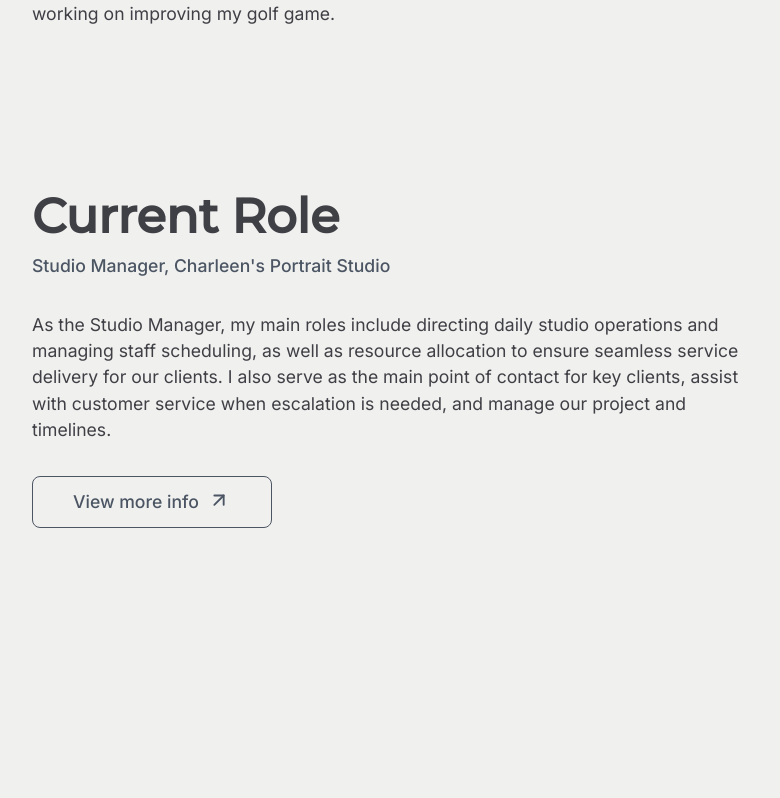
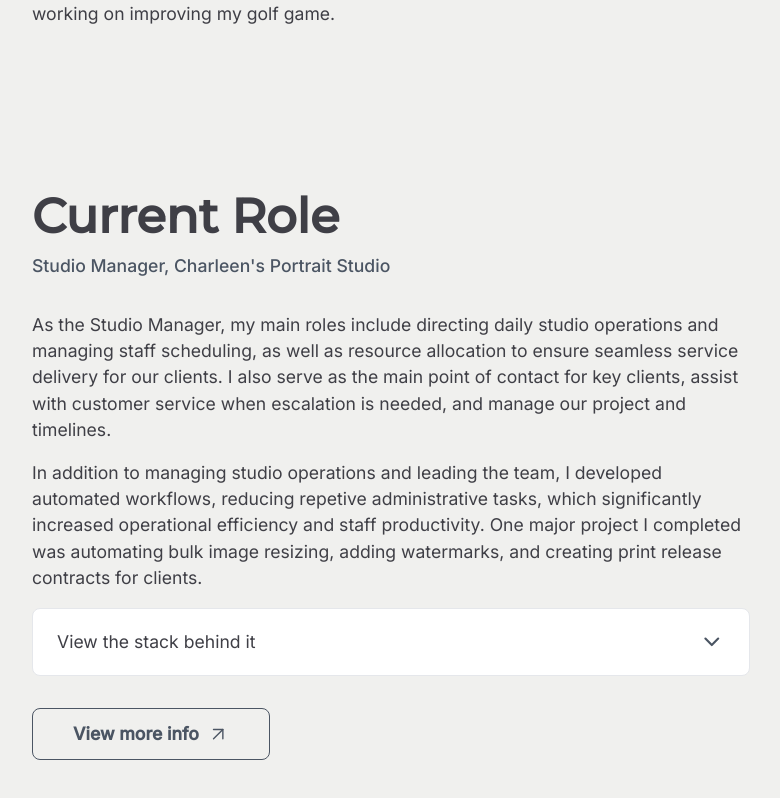
Before and after one commit to todd-buch/Portfolio, a React (Vite) app: page / in a window 1280 px wide. Shown: the part 1845-2643 px from the top of the page, without its empty margins (249-1029 px from the left). Before the commit the page ends 2597 px from the top, so only its background shows below. Built offline with nearby package versions, Linux system fonts and the light colour scheme; the HTML template or start-up script is replaced by a standard one.

Commit message:
home-projects: add tech stack cards, finish current role section

```diff
--- a/src/Main_Projects.tsx
+++ b/src/Main_Projects.tsx
@@ -1,6 +1,12 @@
 import "./Main_Projects.css";
 import { Dot } from "lucide-react";
-import Info_Button from "./Reuseable-Components/Info_Button"
+import Info_Button from "./Reuseable-Components/Info_Button";
+import Tech_Dropdown from "./Reuseable-Components/Tech_Dropdown";
+import Tech_Pill from "./Reuseable-Components/Tech_Pill";
+
+import { SiPython, SiDavinciresolve } from "@icons-pack/react-simple-icons";
+import { DiPhotoshop } from "react-icons/di";
+import { SiGooglegemini } from "react-icons/si";
 
 export default function Main_Projects() {
   return (
@@ -9,7 +15,9 @@ export default function Main_Projects() {
         <div className="bio">
           <h1>Todd Buch</h1>
           <div className="projects-traits">
-            <p>Computer Science Student<i></i></p>
+            <p>
+              Computer Science Student<i></i>
+            </p>
             <Dot className="projects-traits-dot" />
             <p>Software Development & Design</p>
             <Dot className="projects-traits-dot" />
@@ -45,10 +53,55 @@ export default function Main_Projects() {
         </div>
         <div className="main-regular-text-block">
           <h2 className="main-regular-text-block-title">Current Role</h2>
-          <p className="main-regular-text-block-subtitle">Studio Manager, Charleen's Portrait Studio</p>
+          <p className="main-regular-text-block-subtitle">
+            Studio Manager, Charleen's Portrait Studio
+          </p>
           <p className="main-regular-text-block-body">
-            As the Studio Manager, my main roles include directing daily studio operations and managing staff scheduling, as well as resource allocation to ensure seamless service delivery for our clients. I also serve as the main point of contact for key clients, assist with customer service when escalation is needed, and manage our project and timelines.
+            As the Studio Manager, my main roles include directing daily studio
+            operations and managing staff scheduling, as well as resource
+            allocation to ensure seamless service delivery for our clients. I
+            also serve as the main point of contact for key clients, assist with
+            customer service when escalation is needed, and manage our project
+            and timelines.
           </p>
+          <p className="main-regular-text-block-body">
+            In addition to managing studio operations and leading the team, I
+            developed automated workflows, reducing repetive administrative
+            tasks, which significantly increased operational efficiency and
+            staff productivity. One major project I completed was automating
+            bulk image resizing, adding watermarks, and creating print release
+            contracts for clients.
+          </p>
+          <Tech_Dropdown title="View the stack behind it">
+            <div className="current-role-dropdown">
+              <p>
+                Used specialized photography & videography software, and used
+                Python for automation scripts.
+              </p>
+              <p>
+                For the automated image resizing and watermarking, a simple
+                python script was made which is able to process images in batch,
+                and change the color of the watermark to ensure it remains
+                visible on the image regardless of the background color. This
+                saves time when preparing images to be sent to clients.
+              </p>
+              <div className="current-role-dropdown-stack">
+                <Tech_Pill name="Python" icon={<SiPython color="default" />} />
+                <Tech_Pill
+                  name="Photoshop"
+                  icon={<DiPhotoshop color="default" />}
+                />
+                <Tech_Pill
+                  name="DaVinci Resolve"
+                  icon={<SiDavinciresolve color="default" />}
+                />
+                <Tech_Pill
+                  name="Google Gemini"
+                  icon={<SiGooglegemini color="default" />}
+                />
+              </div>
+            </div>
+          </Tech_Dropdown>
           <Info_Button text="View more info" link="https://www.example.com" />
         </div>
       </div>
--- a/src/Reuseable-Components/Info_Button.css
+++ b/src/Reuseable-Components/Info_Button.css
@@ -2,18 +2,25 @@
     padding: 0.75rem 2.5rem;
     color: var(--text-secondary);
     border-radius: 0.5rem;
-    font-weight: 500;
+    font-weight: 600;
     transition: background-color 0.3s ease, color 0.3s ease;
     text-decoration: none;
     border: 1px solid var(--text-secondary);
     width: fit-content;
     height: auto;
+    display: flex;
     justify-content: space-between;
-    display: flex;
+    align-items: center;
     margin-top: 2rem;
   }
 .view-more-arrow {
     margin-left: 0.5rem;
     height: 1.4rem;
-    stroke-width: 2;
+    width: 1.4rem;
+    stroke-width: 1.5;
 }
+
+.view-more-btn:hover {
+    color: var(--accent);
+    border-color: var(--accent);
+}
--- /dev/null
+++ b/src/Reuseable-Components/Tech_Dropdown.css
@@ -0,0 +1,89 @@
+.tech-dropdown-container {
+  width: 100%;
+  margin-bottom: 1.5rem;
+  border: 1px solid var(--border-color, #e5e7eb);
+  border-radius: 0.5rem;
+  background-color: var(--bg-secondary);
+  overflow: hidden;
+  transition: border-color 0.3s ease;
+}
+
+.tech-dropdown-trigger {
+  width: 100%;
+  display: flex;
+  justify-content: space-between;
+  align-items: center;
+  background: transparent;
+  border: none;
+  padding: 1.25rem 1.5rem;
+  color: var(--text-primary);
+  font-family: inherit;
+  cursor: pointer;
+  text-align: left;
+  position: relative;
+  transition: color 0.3s cubic-bezier(0.4, 0, 0.2, 1);
+}
+
+.tech-dropdown-trigger::after {
+  content: "";
+  position: absolute;
+  bottom: 0;
+  left: 1rem;
+  right: 1rem;
+  border-bottom: 2px dotted transparent;
+  transition: border-bottom-color 0.3s cubic-bezier(0.4, 0, 0.2, 1);
+}
+
+.tech-dropdown-container.open .tech-dropdown-trigger::after {
+  border-bottom-color: var(--border-color, #e5e7eb);
+}
+
+.tech-dropdown-icon {
+  width: 1.6rem;
+  height: 1.6rem;
+  transition: transform 0.3s cubic-bezier(0.4, 0, 0.2, 1);
+  color: var(--text-secondary);
+}
+
+.tech-dropdown-container.open .tech-dropdown-icon {
+  transform: rotate(180deg);
+}
+
+.tech-dropdown-content-wrapper {
+  display: grid;
+  grid-template-rows: 0fr;
+  transition: grid-template-rows 0.3s cubic-bezier(0.4, 0, 0.2, 1);
+  overflow: hidden;
+}
+
+.tech-dropdown-container.open .tech-dropdown-content-wrapper {
+  grid-template-rows: 1fr;
+}
+
+.tech-dropdown-content {
+  min-height: 0;
+  opacity: 0;
+  padding: 0 1.5rem;
+  color: var(--text-secondary);
+  transition: opacity 0.3s cubic-bezier(0.4, 0, 0.2, 1),
+              padding 0.3s cubic-bezier(0.4, 0, 0.2, 1);
+}
+
+.tech-dropdown-container.open .tech-dropdown-content {
+  opacity: 1;
+  padding: 1.5rem 1.5rem;
+}
+
+.tech-dropdown-content > *:first-child {
+  margin-top: 0;
+}
+
+.tech-dropdown-content > *:last-child {
+  margin-bottom: 0;
+}
+
+.tech-dropdown-title {
+  margin: 0;
+  font-size: 1.1rem;
+  font-weight: 400;
+}
--- /dev/null
+++ b/src/Reuseable-Components/Tech_Dropdown.tsx
@@ -0,0 +1,31 @@
+import { useState, type ReactNode } from "react";
+import { ChevronDown } from "lucide-react";
+import "./Tech_Dropdown.css";
+
+interface TechDropdownProps {
+  title: string;
+  children: ReactNode;
+}
+
+export default function Tech_Dropdown({ title, children }: TechDropdownProps) {
+  const [isOpen, setIsOpen] = useState(false);
+
+  return (
+    <div className={`tech-dropdown-container ${isOpen ? "open" : ""}`}>
+      <button
+        type="button"
+        className="tech-dropdown-trigger"
+        onClick={() => setIsOpen(!isOpen)}
+        aria-expanded={isOpen}
+      >
+        <p className="tech-dropdown-title">{title}</p>
+        <ChevronDown className="tech-dropdown-icon" />
+      </button>
+      <div className="tech-dropdown-content-wrapper">
+        <div className="tech-dropdown-content">
+          {children}
+        </div>
+      </div>
+    </div>
+  );
+}
--- /dev/null
+++ b/src/Reuseable-Components/Tech_Pill.css
@@ -0,0 +1,35 @@
+.tech-pill {
+  display: inline-flex;
+  align-items: center;
+  gap: 0.5rem;
+  padding: 0.4rem 1rem;
+  border: 1px solid var(--border-color, #e5e7eb);
+  border-radius: 9999px;
+  background: transparent;
+  color: var(--text-primary);
+  font-size: 0.95rem;
+  font-weight: 500;
+  transition: border-color 0.25s ease, color 0.25s ease;
+  user-select: none;
+  width: fit-content;
+  margin: 0.25rem;
+}
+
+.tech-pill:hover {
+  border-color: var(--accent);
+  color: var(--accent);
+}
+
+.tech-pill-icon {
+  display: inline-flex;
+  align-items: center;
+  justify-content: center;
+  width: 1.2rem;
+  height: 1.2rem;
+}
+
+.tech-pill-icon svg {
+  width: 100%;
+  height: 100%;
+  display: block;
+}
--- /dev/null
+++ b/src/Reuseable-Components/Tech_Pill.tsx
@@ -0,0 +1,16 @@
+import type { ReactNode } from "react";
+import "./Tech_Pill.css";
+
+interface TechPillProps {
+  name: string;
+  icon?: ReactNode;
+}
+
+export default function Tech_Pill({ name, icon }: TechPillProps) {
+  return (
+    <div className="tech-pill">
+      {icon && <span className="tech-pill-icon">{icon}</span>}
+      <span className="tech-pill-name">{name}</span>
+    </div>
+  );
+}
```
